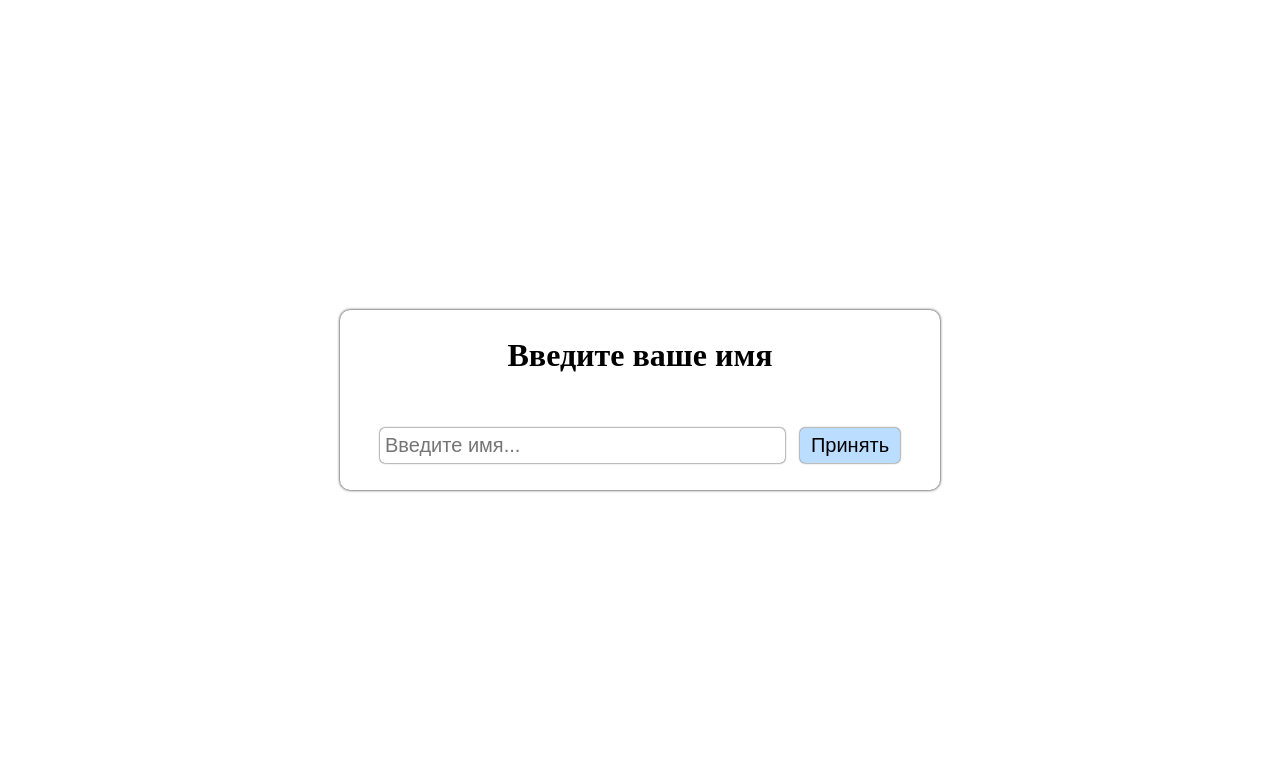
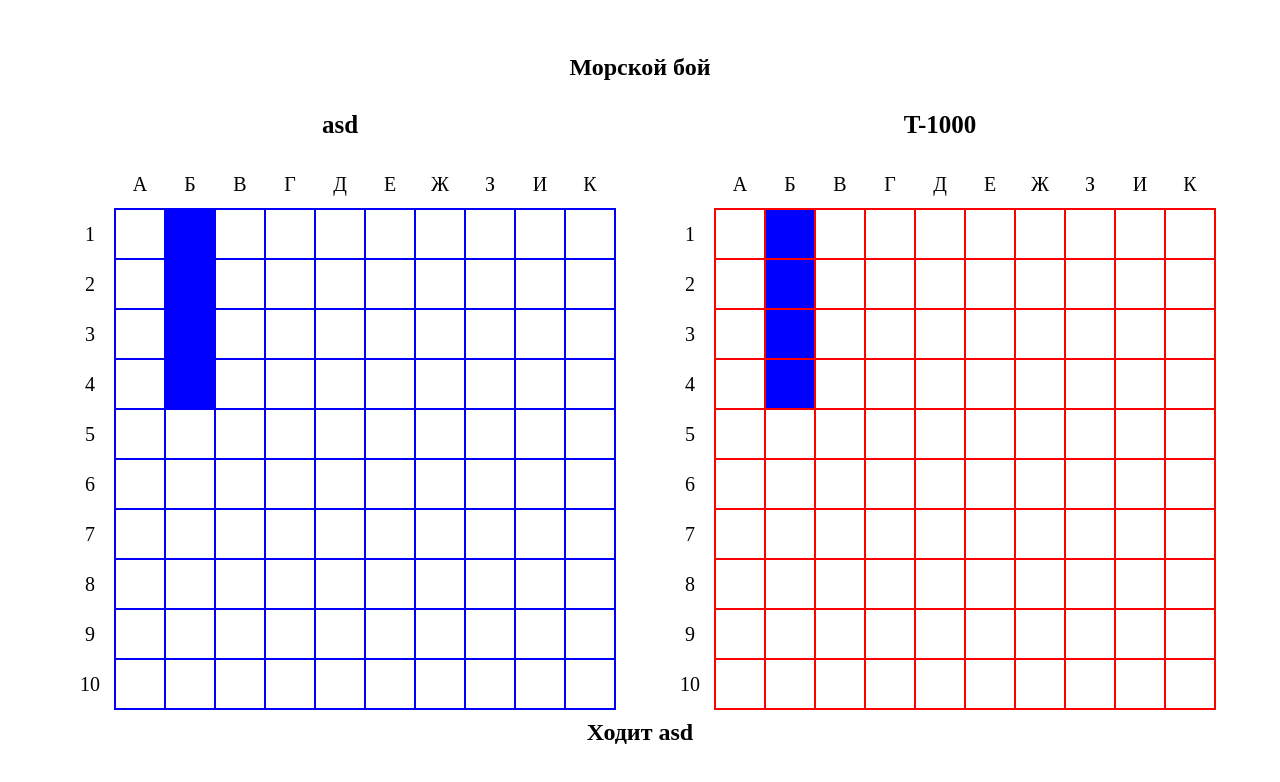
Before and after one commit to AndreyKosDir/Sea-Battle, a Vue app: page / in a window 1280 px wide. Shown: the top 782 px of the page. Built offline with nearby package versions, Linux system fonts and the light colour scheme.

Commit message:
Написаны основные методы в BattleField для случайного расположения корабля.

```diff
--- a/src/App.vue
+++ b/src/App.vue
@@ -14,20 +14,20 @@
 
 <script>
 
-import {field} from "./Field";
     import Player from "./components/Player";
     import StartMenu from "./components/StartMenu";
+    import BattleField from "./BattleField";
 
     export default {
         name: 'App',
         components: {StartMenu, Player},
         data() {
             return {
-      hideGame: true,
-      playerName: '',
+                hideGame: false,
+                playerName: 'asd',
                 computerName: 'T-1000',
                 // currentPlayer: this.playerName,
-      playerField: field
+
             }
         },
         methods: {
@@ -35,7 +35,22 @@ export default {
                 this.playerName = playerName;
                 this.hideGame = false;
             }
+        },
+        computed: {
+            playerField() {
+                const gg = new BattleField();
+                return gg.field;
             }
+        }
+        // computed: {
+        //     // playerField() {
+        //     //     return this.playerBattleField.field;
+        //     // },
+        //     //
+        //     // playerFreeCells() {
+        //     //     return this.playerBattleField.freeCells;
+        //     // }
+        // },
     }
 </script>
 
--- a/src/BattleField.js
+++ b/src/BattleField.js
@@ -1,4 +1,5 @@
 import Fleet from "./Fleet";
+import {Helpers} from "./Helpers";
 
 export default class BattleField {
 
@@ -7,6 +8,8 @@ export default class BattleField {
         this.field = this.createBattleField(this.rows);
         this.emptyCells = this.createEmptyCells();
         this.fleet = new Fleet().getFleet();
+        this.putShips(this.fleet);
+        // this.putShips([{type: 4, direction: 1}]);
     }
 
     /**
@@ -23,7 +26,8 @@ export default class BattleField {
             rows.forEach(() => {
                 const cellInfo = {
                     shoot: false,
-                    ship: false
+                    ship: false,
+                    shipAround: false
                 }
 
                 line.push(cellInfo)
@@ -36,7 +40,7 @@ export default class BattleField {
     }
 
     /**
-     * Создать кординаты пустых ячеек на поле.
+     * Создать кординаты пустых ячеек поля.
      * @returns {[]}
      */
     createEmptyCells() {
@@ -52,8 +56,158 @@ export default class BattleField {
         return emptyCells;
     }
 
+    putShips(fleet) {
+
+        for (const ship of fleet) {
+
+            /**
+             * поставить 4х палубный корабль.
+             */
+            if (ship.type === 4) {
+                let tryToPut = true;
+
+                while (tryToPut) {
+
+                    const shipCellsCoord = [];
+                    let startNextIteration = !this.putShip(ship, shipCellsCoord);
+
+                    // Если какая-то из палуб корабля заходит на поле, которое занято кораблем или рядом с кораблем.
+                    if (startNextIteration) {
+                        continue;
+                    }
+
+                    // Массив с клетками где стоит корабль сформирован и все клетки подходят.
+                    // Присваивание клеткам где будет стоять корабль .ship = true.
+                    this.changeCellShipState(shipCellsCoord);
+
+                    // Присваивание окружающим клеткам shipAround = true;
+                    this.changeCellStateAroundShip(shipCellsCoord);
+                    tryToPut = false;
+                }
+
+                continue;
+            }
+
+            return;
+
+            // /**
+            //  * Поставить 3х палубный корабль.
+            //  */
+            // if (ship.type === 3) {
+            //
+            // }
+            //
+            // /**
+            //  * Поставить 2х палубный корабль.
+            //  */
+            // if (ship.type === 2) {
+            //
+            // }
 
 
 
+        }
+    }
 
+    validCell(x, y) {
+        return !this.field[y][x].ship && !this.field[y][x].shipAround;
+    }
+
+    /**
+     * Можно ли разместить корабль начиная с указанных координат.
+     * @param shipLength Количество палуб корабля.
+     * @param x
+     * @param y
+     * @param param Координата которая будет увеличиваться.
+     * @param shipCellsCoord Массив с координатами ячеек корабля.
+     * @returns {boolean}
+     */
+    validPlaceToShip(shipLength, {x, y}, param, shipCellsCoord) {
+        for (let i = 0; i < shipLength; i++) {
+
+            if (!this.validCell(x, y)) {
+                return false;
+            }
+
+            shipCellsCoord.push([y, x]);
+
+            if (param === 'y') {
+                y += 1;
+            } else {
+                x += 1;
+            }
+        }
+
+        return true;
+    }
+
+    putShip(ship, shipCellsCoord) {
+        let maxHor = 9;
+        let maxVer = 9;
+        let param;
+
+        if (ship.direction === 0) {
+            param = 'y';
+            maxVer = 6;
+
+        } else {
+            maxHor = 6
+            param = 'x';
+        }
+
+        let x = Helpers.getRandomNumber(0, maxHor);
+        let y = Helpers.getRandomNumber(0, maxVer);
+        // let x = Helpers.getRandomNumber(0, 9);
+        // let y = Helpers.getRandomNumber(0, 6);
+
+        // Если первая палуба корабля не встает то функция возвращает false.
+        // if (!this.validCell(x, y)) {
+        //     return false;
+        // }
+        //
+        // shipCellsCoord.push([y, x]);
+
+        // Если какая то из палуб корабля не встает то функция возвращает false.
+        if (!this.validPlaceToShip(ship.type, {x, y}, param, shipCellsCoord)) {
+            return false;
+        }
+
+        return true;
+    }
+
+    /**
+     * Изменить статус клеток, на которых может встать корабль.
+     * @param shipCellsCoord
+     */
+    changeCellShipState(shipCellsCoord) {
+        for (const cell of shipCellsCoord) {
+            const [y, x] = cell;
+            this.field[y][x].ship = true;
+        }
+    }
+
+    /**
+     * Изменить статус клеток расположенных вокруг корабля.
+     * @param shipCellsCoord
+     */
+    changeCellStateAroundShip(shipCellsCoord) {
+        for (const cell of shipCellsCoord) {
+            const [y, x] = cell;
+
+            for (let i = y - 1; i <= y + 1; i++) {
+                if (this.field[i] === undefined) {
+                    continue;
+                }
+
+                for (let j = x - 1; j <= x + 1; j++ ) {
+
+                    if (this.field[i][j] === undefined || this.field[i][j].ship) {
+                        continue;
+                    }
+
+                    this.field[i][j].shipAround = true;
+                }
+            }
+        }
+    }
 }
--- a/src/Fleet.js
+++ b/src/Fleet.js
@@ -1,3 +1,5 @@
+import {Helpers} from "./Helpers";
+
 export default class Fleet {
 
     constructor() {
@@ -24,7 +26,7 @@ export default class Fleet {
             for (let i = 0; i < unit.count; i++) {
                 // Случайным образом задается расположение корабля
                 // 0 - горизонтальное, 1 - вертикальное.
-                const direction = this.getRandomNumber(0, 1);
+                const direction = Helpers.getRandomNumber(0, 1);
 
                 const ship = {
                     type: unit.type,
@@ -39,18 +41,6 @@ export default class Fleet {
     }
 
     /**
-     * Получить случайное число в заданном интервале включительно.
-     * @param min Минимальное значение.
-     * @param max Максимальное значение.
-     * @returns {number}.
-     */
-    getRandomNumber(min, max) {
-        min = Math.ceil(min);
-        max = Math.floor(max);
-        return Math.floor(Math.random() * (max - min + 1)) + min;
-    }
-
-    /**
      * Получить флот.
      * @returns {*[]}
      */
--- /dev/null
+++ b/src/Helpers.js
@@ -0,0 +1,13 @@
+export const Helpers = {
+    /**
+     * Получить случайное число в заданном интервале включительно.
+     * @param min Минимальное значение.
+     * @param max Максимальное значение.
+     * @returns {number}.
+     */
+    getRandomNumber: function(min, max) {
+        min = Math.ceil(min);
+        max = Math.floor(max);
+        return Math.floor(Math.random() * (max - min + 1)) + min;
+    }
+}
--- a/src/components/Cell.vue
+++ b/src/components/Cell.vue
@@ -1,18 +1,23 @@
 <template>
-    <div @click="print"></div>
+    <div class="battle-cell" :class="isShip()" @click="print"></div>
 </template>
 
 <script>
     export default {
         name: "Cell",
-        props: ["line", "row", "player"],
+        props: ["line", "row", "player", "cellInfo"],
         methods: {
             print() {
                 if (this.player === 'human') {
                     return;
                 }
 
-                console.log([this.line, this.row]);
+                console.log([this.row, this.line]);
+                console.log(`shipAround = ${this.cellInfo.shipAround}`)
+                console.log(`ship = ${this.cellInfo.ship}`)
+            },
+            isShip() {
+                return this.cellInfo.ship ? 'ship' : '';
             }
         }
     }
@@ -23,6 +28,10 @@
         width: 50px;
         height: 50px;
         box-shadow: 0 0 0 1px blue inset;
+    }
+
+    .ship {
+        background-color: blue;
     }
 
     .computer .battle-cell {
--- a/src/components/CellLine.vue
+++ b/src/components/CellLine.vue
@@ -1,11 +1,11 @@
 <template>
     <div>
         <Cell
-                class="battle-cell"
                 v-for="(el, i) of cells"
                 :key="row + '' + i"
                 :line="i"
                 :row="row"
+                :cellInfo="el"
                 :player="player"
         />
     </div>
--- a/src/main.js
+++ b/src/main.js
@@ -1,7 +1,11 @@
 import Vue from 'vue'
 import App from './App.vue'
+// import BattleField from "./BattleField";
 
-Vue.config.productionTip = false
+Vue.config.productionTip = false;
+
+// const gg = new BattleField();
+// console.log(gg);
 
 new Vue({
   render: h => h(App),
```
Lines whose indentation alone changed are shown as unchanged.
